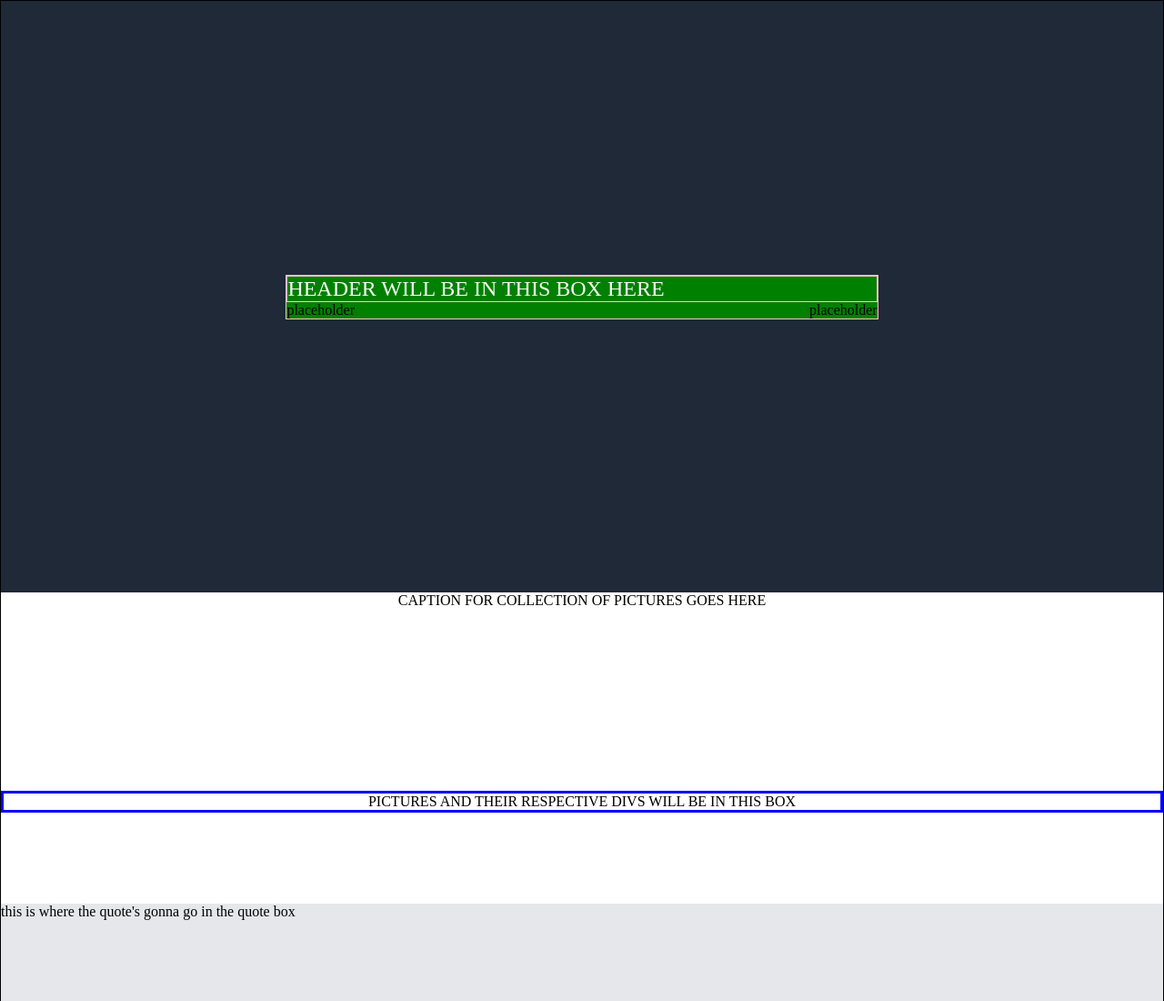
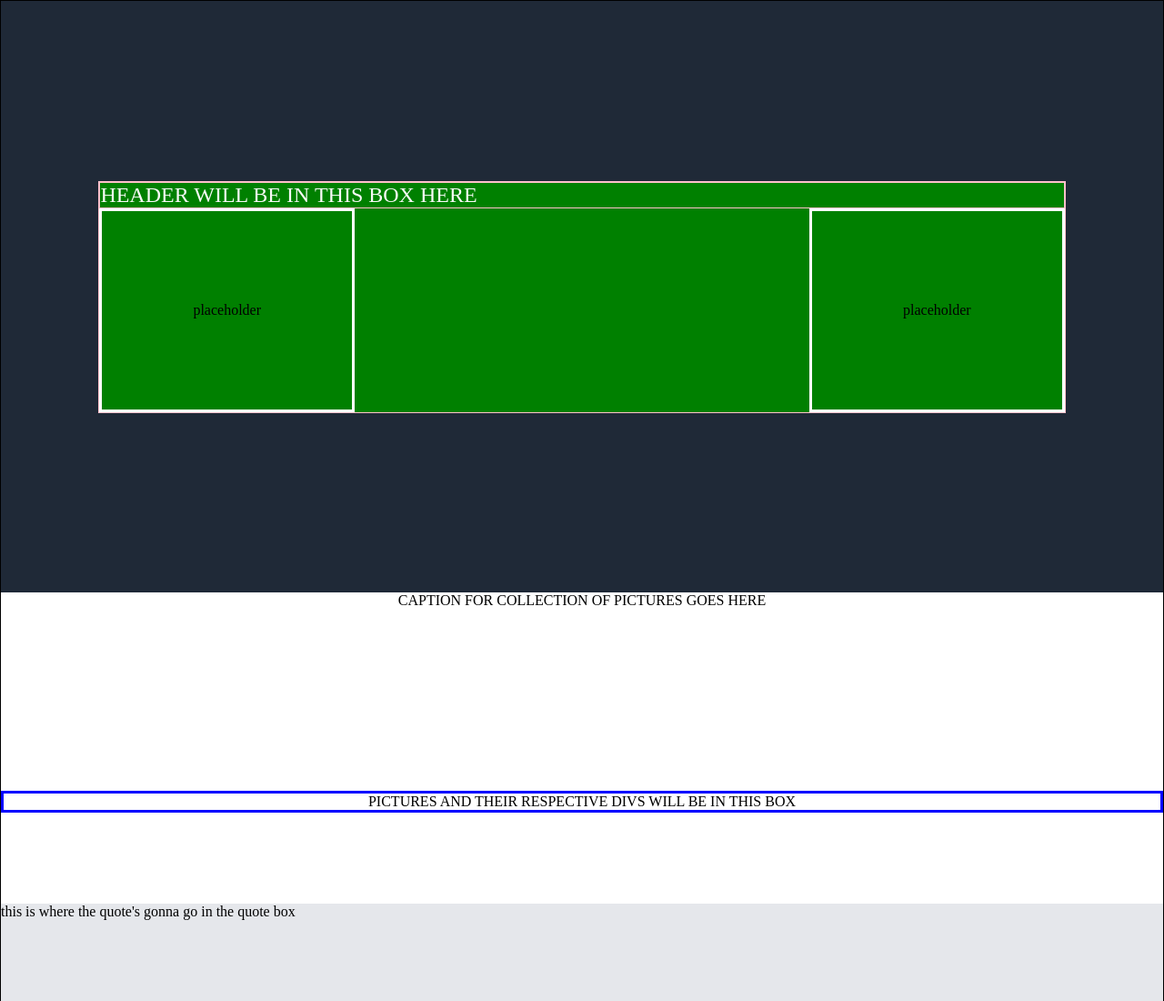
Before and after one commit to pergeprosus/landing-page, a plain HTML site: page index.html in a window 1280 px wide. Shown: the top 1100 px of the page at 91% size. Drawn offline with Linux system fonts and the light colour scheme.

Commit message:
Add padding to placeholders in blue box

```diff
--- a/style.css
+++ b/style.css
@@ -88,3 +88,9 @@ body {
     display: flex;
     gap: 500px;
 }
+
+.leftsideboxwithbutton,
+.rightsideimage {
+    padding: 100px;
+    border: 3px solid white;
+}
```
